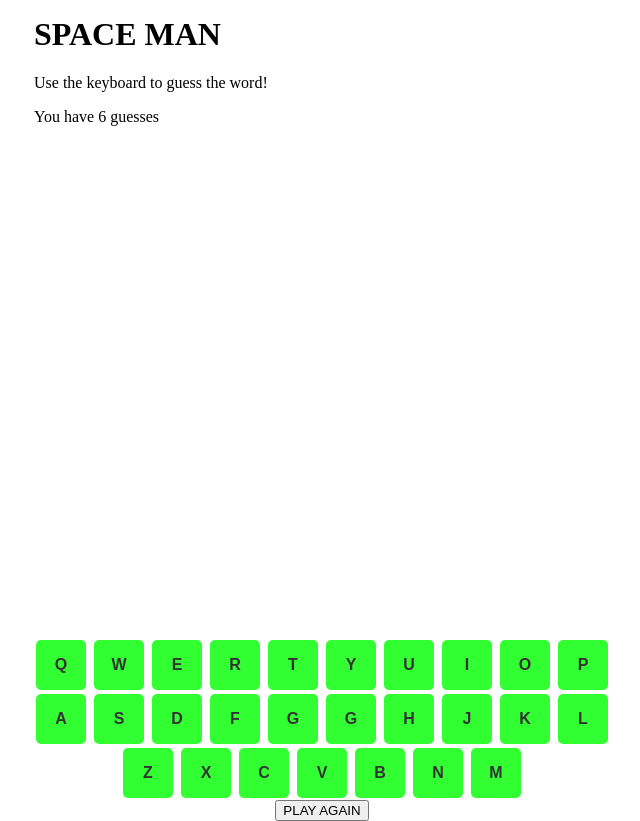
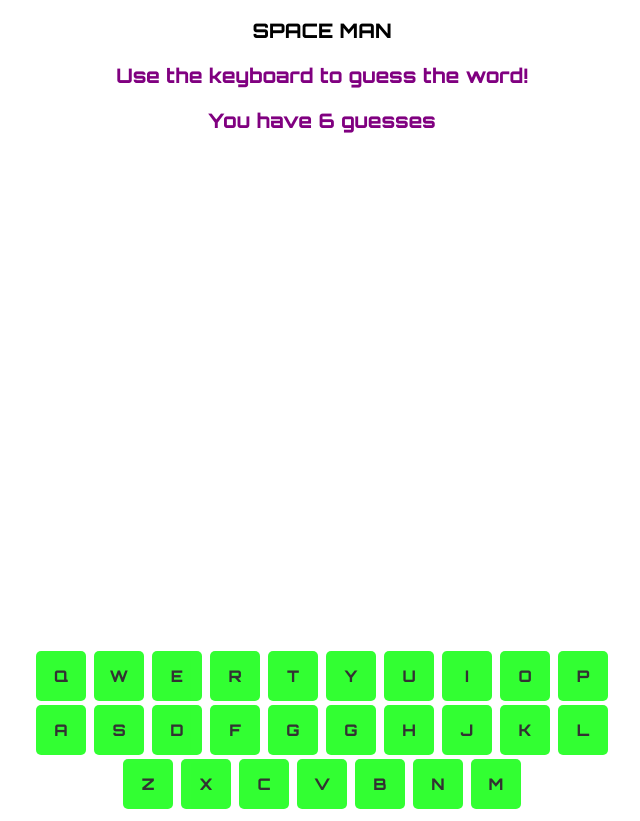
Before and after one commit to dawsonchilders/spaceman-project-1, a plain HTML site: page index.html in a window 1280 px wide. Shown: the whole page, without its empty margins (318-958 px from the left). Drawn offline with Linux system fonts and the light colour scheme.

Commit message:
CSS font and color addition

```diff
--- a/css/main.css
+++ b/css/main.css
@@ -9,6 +9,22 @@ body {
     flex-direction: column;
     justify-content: center;
     align-items: center;
+}
+
+h1 {
+   font-family: 'Orbitron', sans-serif;
+   font-size: 20px;
+   display: flex;
+   justify-content: center;
+
+}
+
+p {
+  color: purple;
+  font-family: 'Orbitron', sans-serif;
+  font-size: 20px;
+  display: flex;
+  justify-content: center;
 }
 
 #keyboard {
@@ -25,6 +41,7 @@ body {
     color: black;
     width: 50px;
     height: 50px;
+    font-family: 'Orbitron', sans-serif;
     font-size: 16px;
     font-weight: bold;
     margin: 2px;
--- a/index.html
+++ b/index.html
@@ -1,11 +1,14 @@
 <!DOCTYPE html>
 <html lang="en">
 <head>
-    <meta charset="UTF-8">
-    <meta name="viewport" content="width=device-width, initial-scale=1.0">
-    <link rel="stylesheet" href="css/main.css">
-    <script defer src="js/main.js"></script>
-    <title>Spaceman</title>
+  <meta charset="UTF-8">
+  <meta name="viewport" content="width=device-width, initial-scale=1.0">
+  <link rel="stylesheet" href="css/main.css">
+  <script defer src="js/main.js"></script>
+  <title>Spaceman</title>
+  <link rel="preconnect" href="https://fonts.googleapis.com">
+  <link rel="preconnect" href="https://fonts.gstatic.com" crossorigin>
+  <link href="https://fonts.googleapis.com/css2?family=Open+Sans:wght@300&family=Orbitron:wght@800&family=Permanent+Marker&family=Poiret+One&display=swap" rel="stylesheet">
 </head>
 <body>
   <main>
@@ -51,8 +54,5 @@
       </div>
     </div>
     </main>
-    <footer>
-        <button>PLAY AGAIN</button>
-    </footer>
 </body>
 </html>
```
